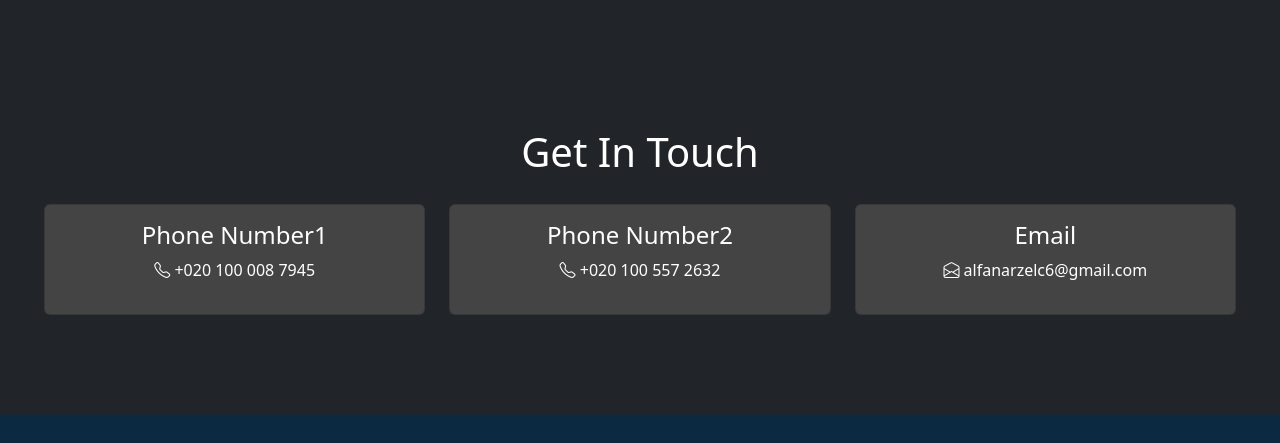
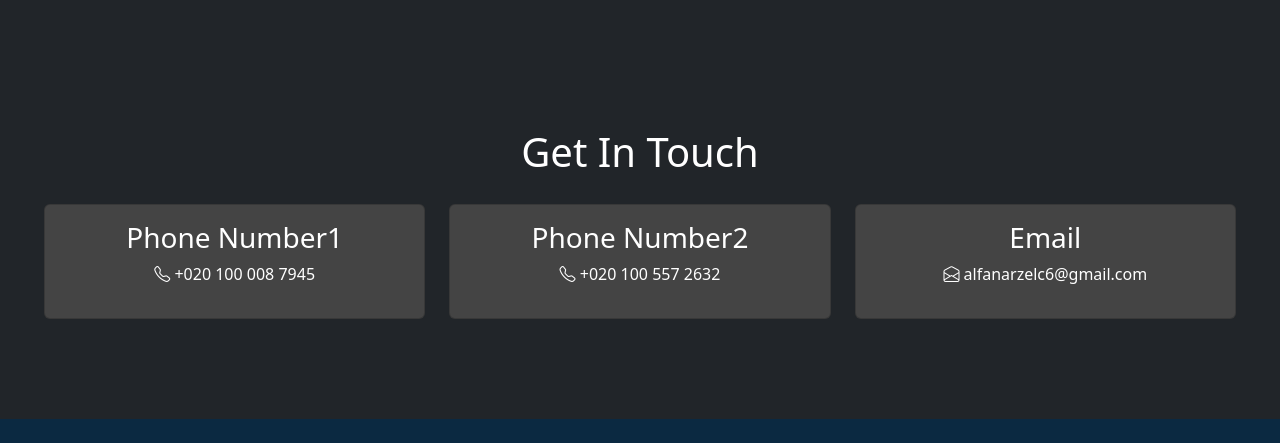
Before and after one commit to youssefkd1/ELFANAR, a plain HTML site: page index.html in a window 1280 px wide. Shown: the part 2235-2678 px from the top of the page. Drawn offline with nearby package versions, Linux system fonts and the light colour scheme.

Commit message:
any commit

```diff
--- a/index.html
+++ b/index.html
@@ -223,7 +223,7 @@
           <div class="col-xl-4">
             <div class="card contact-card1" style="background-color: #444;">
               <div class="card-body">
-                <h4 style="color: white;">Phone Number1</h2>
+                <h3 style="color: white;">Phone Number1</h2>
                   <p style="color: white;"><i class="bi bi-telephone"></i>
                     +020 100 008 7945</p>
               </div>
@@ -233,7 +233,7 @@
           <div class="col-xl-4">
             <div class="card contact-card2" style="background-color: #444;">
               <div class="card-body">
-                <h4 style="color: white;">Phone Number2</h4>
+                <h3 style="color: white;">Phone Number2</h4>
                 <p style="color: white;"><i class="bi bi-telephone"></i>
                   +020 100 557 2632</p>
               </div>
@@ -243,7 +243,7 @@
           <div class="col-xl-4">
             <div class="card contact-card3" style="background-color: #444;">
               <div class="card-body">
-                <h4 style="color: white;">Email</h4>
+                <h3 style="color: white;">Email</h4>
                 <p style="color: white;"><i class="bi bi-envelope-open"></i>
                   alfanarzelc6@gmail.com</p>
               </div>
```
